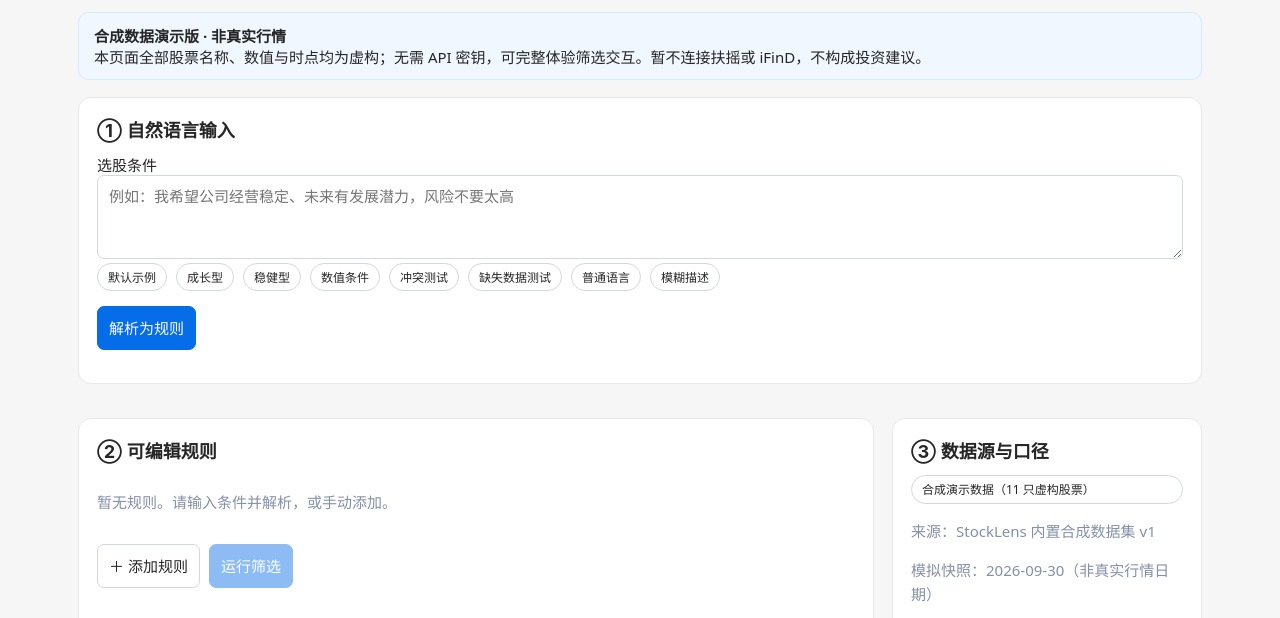
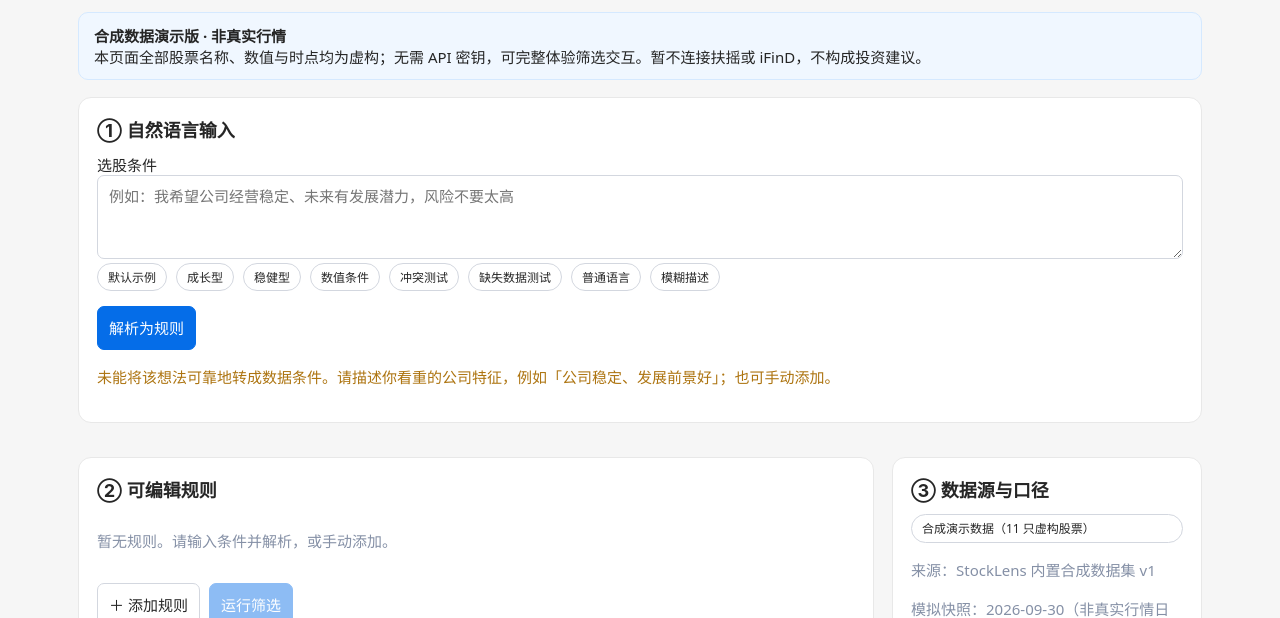
Before and after one commit to Mingzior/nlpStockWithStreategy, a website: page code/site/index.html in a window 1280 px wide. Both pictures are taken after a click on the button "解析为规则". Shown: the part 178-796 px from the top of the page. Drawn offline with Linux system fonts and the light colour scheme.

Commit message:
fix: semantic layperson intent to editable proxy metrics; explicitly group included stocks first

```diff
--- a/code/site/index.html
+++ b/code/site/index.html
@@ -23,7 +23,33 @@ const concepts=[["经营稳定","roe",">=",12],["经营稳健","roe",">=",12],["
 const aliases={"PE":"pe","市盈率":"pe","PB":"pb","市净率":"pb","ROE":"roe","毛利率":"gross_margin","资产负债率":"debt_ratio","负债率":"debt_ratio","营收增长":"revenue_growth","营收增速":"revenue_growth","营收同比":"revenue_growth","营业收入增长率":"revenue_growth","净利润增长":"net_profit_growth","利润增速":"net_profit_growth","净利润增速":"net_profit_growth","净利润同比":"net_profit_growth","波动率":"volatility_60d","最大回撤":"max_drawdown_1y","回撤":"max_drawdown_1y"};
 const opAlias={"不少于":">=","超过":">","达到":">=","≥":">=","≤":"<=","不低于":">=","不高于":"<=","不超过":"<=","至少":">=","大于":">","高于":">","小于":"<","低于":"<"};
 const numberRe=/(营业收入增长率|净利润增速|净利润同比|营收同比|PE|PB|ROE|市盈率|市净率|毛利率|资产负债率|负债率|营收增长|营收增速|净利润增长|利润增速|波动率|最大回撤|回撤)\s*(?:TTM\s*)?(>=|<=|≥|≤|>|<|不低于|不高于|不超过|不少于|至少|超过|达到|大于|小于|高于|低于)\s*(-?\d+(?:\.\d+)?)\s*%?/ig;
-function parse(q){const found=[],n=[];for(const part of q.split(/[，,、；;。\n]+|并且|而且|同时/).map(x=>x.trim()).filter(Boolean)){let matched=false;const matches=[...part.matchAll(numberRe)];for(const m of matches){const key=aliases[m[1].toUpperCase()]||aliases[m[1]];if(key){found.push(rule(key,opAlias[m[2]]||m[2],Number(m[3]),m[0]));matched=true}}const remainder=part.replace(numberRe," ");const seen=[];for(const [phrase,k,op,v,v2]of [...concepts].sort((a,b)=>b[0].length-a[0].length)){if(remainder.includes(phrase)&&!seen.some(x=>x.includes(phrase))){seen.push(phrase);found.push(rule(k,op,v,phrase,v2));matched=true;if(["经营改善","业绩改善","经营稳定","经营稳健","公司稳定","稳定的公司"].includes(phrase))found.push(rule("net_profit_growth",">=",10,phrase));if(phrase==="低估值")found.push(rule("pb","<=",2,phrase));if(["走势稳定","低波动","风险低","风险比较低","风险不要太高","风险小"].includes(phrase))found.push(rule("max_drawdown_1y","<=",25,phrase));if(["估值合理","估值适中"].includes(phrase))n.push("“"+phrase+"”默认解释为 PE 8–30 倍，属于可编辑的演示假设")}}if(/好公司|值得买|优质|龙头|靠谱|稳赚|必涨/.test(remainder)){n.push("主观描述“"+remainder+"”无法确定量化阈值，请手动编辑或补充条件");matched=true}if(!matched)n.push("暂时无法理解「"+part+"」。可尝试「经营稳定、发展前景好、风险低」，或手动添加规则")}if(found.length)n.unshift("已将普通语言转为 "+found.length+" 条候选量化条件。阈值为演示假设，请逐条检查、修改并确认；这些指标不能证明未来发展前景。");return{rules:found,notes:n}}
+function parse(q){
+ const found=[],n=[],intents=[];
+ const normalized=q.replace(/\s+/g,"").replace(/％/g,"%");
+ const groups=[
+  {label:"公司经营稳定",test:/(公司|企业|经营|业绩|盈利|财务).{0,7}(稳|可靠|扎实|持续|健康)|稳健经营|稳定的公司|稳定盈利/,rules:[["roe",">=",12],["net_profit_growth",">=",0]],explain:"用盈利能力和利润是否增长作为经营稳定的部分代理指标；不能证明连续多年稳定"},
+  {label:"发展前景好",test:/(发展|成长|前景|未来|潜力|空间|机会).{0,8}(好|大|强|广阔|可观|不错|优秀|向好|看好)|有潜力|高成长|成长性/,rules:[["revenue_growth",">=",15],["net_profit_growth",">=",10]],explain:"以收入与利润增长作为成长性的历史代理指标，不能预测未来前景"},
+  {label:"风险较低",test:/风险.{0,5}(低|小|少|可控|不高)|稳妥|稳一点|不想亏太多|波动.{0,4}(小|低)|走势稳定/,rules:[["volatility_60d","<=",30],["max_drawdown_1y","<=",25]],explain:"使用历史波动与回撤衡量部分价格风险，不代表未来不会亏损"},
+  {label:"估值相对合理",test:/估值.{0,5}(合理|便宜|低|不高|适中)|价格.{0,4}(便宜|合理)|性价比高/,rules:[["pe","between",8,30],["pb","<=",3]],explain:"采用估值区间的演示默认值，须考虑行业差异"}
+ ];
+ const used=[];
+ for(const g of groups)if(g.test.test(normalized)){
+  intents.push(g);used.push(g.label);
+  for(const [metric,op,value,value2]of g.rules)found.push(rule(metric,op,value,g.label+"（系统建议，待确认）",value2));
+ }
+ const numeric=[...q.matchAll(numberRe)];
+ for(const m of numeric){const key=aliases[m[1].toUpperCase()]||aliases[m[1]];if(key)found.push(rule(key,opAlias[m[2]]||m[2],Number(m[3]),"用户明确条件："+m[0]))}
+ if(!intents.length&&!numeric.length){
+  const seen=[];
+  for(const [phrase,k,op,v,v2]of [...concepts].sort((x,y)=>y[0].length-x[0].length))if(normalized.includes(phrase)&&!seen.some(x=>x.includes(phrase))){
+   seen.push(phrase);found.push(rule(k,op,v,phrase+"（系统建议，待确认）",v2));
+  }
+ }
+ if(!found.length)n.push("未能将该想法可靠地转成数据条件。请描述你看重的公司特征，例如「公司稳定、发展前景好」；也可手动添加。");
+ else n.push("系统提出 "+found.length+" 条候选数据条件，均可检查、修改。系统建议的阈值不是你输入的事实，也不保证未来表现。");
+ for(const g of intents)n.push(g.label+" → "+g.rules.map(x=>defs[x[0]][0]+" "+x[1]+" "+x[2]+(x[3]===undefined?"":"～"+x[3])+defs[x[0]][1]).join("、")+"。解释："+g.explain);
+ return{rules:found,notes:n,intents:used};
+}
 function conflictList(rs){const out=[];for(const r of rs)if(!Number.isFinite(r.value)||(r.op==="between"&&(!Number.isFinite(r.value2)||r.value2<r.value)))out.push(defs[r.metric][0]+" 的阈值无效或区间倒置");for(const k of keys){const same=rs.filter(r=>r.metric===k);let lo=-Infinity,hi=Infinity,ls=false,hs=false;for(const r of same){if([">",">=","between"].includes(r.op)){if(r.value>lo){lo=r.value;ls=r.op===">"}else if(r.value===lo&&r.op===">")ls=true}if(["<","<=","between"].includes(r.op)){const x=r.op==="between"?r.value2:r.value;if(x<hi){hi=x;hs=r.op==="<"}else if(x===hi&&r.op==="<")hs=true}}if(lo>hi||(lo===hi&&(ls||hs)))out.push(defs[k][0]+" 存在矛盾区间：下界 "+lo+"，上界 "+hi)}return out}
 function check(v,r){if(v===null||v===undefined||!Number.isFinite(v))return"missing";return r.op==="between"?(v>=r.value&&v<=r.value2?"pass":"fail"):({">":v>r.value,">=":v>=r.value,"<":v<r.value,"<=":v<=r.value}[r.op]?"pass":"fail")}
 function evaluate(rs){return stocks.map(s=>{const checks=rs.map(r=>({rule:r,value:s.metrics[r.metric],result:check(s.metrics[r.metric],r)}));return{stock:s,checks,status:checks.some(c=>c.result==="fail")?"excluded":checks.some(c=>c.result==="missing")?"unknown":"included"}})}
@@ -53,13 +79,13 @@ function renderResults(){if(!last)return;
  $("result-meta").textContent="合成数据 · "+last.at+" · 共 "+last.results.length+" 只";
  const shown=orderedResults(last.results.filter(x=>$("filter").value==="all"||x.status===$("filter").value));
  $("stock-results").innerHTML=shown.map((item,i)=>{const {stock,checks,status}=item;
- return '<div class="stock" data-status="'+status+'" data-code="'+stock.code+'"><div class="row"><label><input type="checkbox" class="select-stock" data-code="'+stock.code+'" '+(selected.includes(stock.code)?"checked":"")+' '+(!selected.includes(stock.code)&&selected.length>=4?"disabled":"")+'> 对比</label><strong>'+(status==="included"?"候选 #"+(i+1)+" · ":"")+esc(stock.name)+'</strong><span class="muted">'+stock.code+' · '+esc(stock.industry)+'</span><span class="tag '+({included:"ok",excluded:"bad",unknown:"unknown"}[status])+'">'+statusText(status)+'</span></div><p class="'+({included:"ok",excluded:"bad",unknown:"unknown"}[status])+'">'+esc(reasonText(item))+'</p><details><summary>查看 '+checks.length+' 条规则的逐项数据证据</summary>'+checks.map(c=>'<div class="check"><span class="'+({pass:"ok",fail:"bad",missing:"unknown"}[c.result])+'">'+({pass:"通过",fail:"未通过",missing:"缺失"}[c.result])+'</span> · '+esc(defs[c.rule.metric][0])+' '+esc(c.rule.op)+" "+esc(c.rule.value)+(c.rule.op==="between"?"–"+esc(c.rule.value2):"")+defs[c.rule.metric][1]+'；实际值：'+(c.value==null?"缺失":esc(c.value)+defs[c.rule.metric][1])+'；口径：'+esc(defs[c.rule.metric][2])+'；模拟快照：2026-09-30；来源：合成数据 v1（虚构）；规则来源：'+esc(c.rule.origin)+'</div>').join("")+'</details></div>'
+ return (i===0||shown[i-1].status!==status?'<h3 class="result-group" data-group="'+status+'">'+({included:'① 优先展示：入选候选股票',unknown:'② 待核实：数据缺失',excluded:'③ 未入选：未满足条件'}[status])+'（'+shown.filter(x=>x.status===status).length+' 只）</h3>':'')+'<div class="stock" data-status="'+status+'" data-code="'+stock.code+'"><div class="row"><label><input type="checkbox" class="select-stock" data-code="'+stock.code+'" '+(selected.includes(stock.code)?"checked":"")+' '+(!selected.includes(stock.code)&&selected.length>=4?"disabled":"")+'> 对比</label><strong>'+(status==="included"?"候选 #"+(i+1)+" · ":"")+esc(stock.name)+'</strong><span class="muted">'+stock.code+' · '+esc(stock.industry)+'</span><span class="tag '+({included:"ok",excluded:"bad",unknown:"unknown"}[status])+'">'+statusText(status)+'</span></div><p class="'+({included:"ok",excluded:"bad",unknown:"unknown"}[status])+'">'+esc(reasonText(item))+'</p><details><summary>查看 '+checks.length+' 条规则的逐项数据证据</summary>'+checks.map(c=>'<div class="check"><span class="'+({pass:"ok",fail:"bad",missing:"unknown"}[c.result])+'">'+({pass:"通过",fail:"未通过",missing:"缺失"}[c.result])+'</span> · '+esc(defs[c.rule.metric][0])+' '+esc(c.rule.op)+" "+esc(c.rule.value)+(c.rule.op==="between"?"–"+esc(c.rule.value2):"")+defs[c.rule.metric][1]+'；实际值：'+(c.value==null?"缺失":esc(c.value)+defs[c.rule.metric][1])+'；口径：'+esc(defs[c.rule.metric][2])+'；模拟快照：2026-09-30；来源：合成数据 v1（虚构）；规则来源：'+esc(c.rule.origin)+'</div>').join("")+'</details></div>'
  }).join("")||'<p class="muted">该状态下暂无结果。</p>';
 }
 $("filter").onchange=renderResults;
 $("stock-results").onchange=e=>{if(!e.target.classList.contains("select-stock"))return;const code=e.target.dataset.code;selected=e.target.checked?[...selected,code].slice(0,4):selected.filter(x=>x!==code);renderResults();renderCompare()};
 function renderCompare(){if(selected.length<2){$("comparison").textContent="请至少选择 2 只股票（最多 4 只）。";return}const arr=stocks.filter(s=>selected.includes(s.code));$("comparison").innerHTML='<div style="overflow-x:auto"><table><thead><tr><th>指标</th>'+arr.map(s=>'<th>'+esc(s.name)+'</th>').join("")+'</tr></thead><tbody>'+keys.map(k=>'<tr><td>'+defs[k][0]+'（'+defs[k][1]+'）</td>'+arr.map(s=>'<td>'+(s.metrics[k]==null?"缺失":esc(s.metrics[k]))+'</td>').join("")+'</tr>').join("")+'</tbody></table></div>'}
-$("run").onclick=()=>{const errors=conflictList(rules);if(!rules.length||errors.length)return;const previous=last;const snapshot=rules.map(r=>({...r}));const results=evaluate(snapshot);last={rules:snapshot,results,at:new Date().toLocaleString("zh-CN")};dirty=false;$("dirty").textContent="";selected=[];renderResults();renderCompare();if(previous){const before=Object.fromEntries(previous.results.map(x=>[x.stock.code,x]));const changes=results.filter(x=>before[x.stock.code].status!==x.status);const details=changes.map(x=>{const old=before[x.stock.code];const oldChecks=Object.fromEntries(old.checks.map(c=>[c.rule.metric,c]));const why=x.checks.filter(c=>oldChecks[c.rule.metric]?.result!==c.result).map(c=>defs[c.rule.metric][0]+"从"+(oldChecks[c.rule.metric]?.result||"未设置")+"变为"+c.result).join("；");return '<li>'+esc(x.stock.name)+"："+statusText(old.status)+" → "+statusText(x.status)+(why?"（"+esc(why)+"）":"")+'</li>'}).join("");$("impact").innerHTML='<div class="notice"><strong>规则修改前后影响</strong><p>原入选 '+previous.results.filter(x=>x.status==="included").length+' 只 → 当前入选 '+results.filter(x=>x.status==="included").length+' 只；'+changes.length+' 只股票状态发生变化。</p>'+(details?'<ul>'+details+'</ul>':'<p>没有股票跨越入选、排除或未知状态；指标匹配仍可能发生变化。</p>')+'</div>'}else $("impact").innerHTML=""};
+$("run").onclick=()=>{const errors=conflictList(rules);if(!rules.length||errors.length)return;const previous=last;$("filter").value="all";const snapshot=rules.map(r=>({...r}));const results=evaluate(snapshot);last={rules:snapshot,results,at:new Date().toLocaleString("zh-CN")};dirty=false;$("dirty").textContent="";selected=[];renderResults();renderCompare();if(previous){const before=Object.fromEntries(previous.results.map(x=>[x.stock.code,x]));const changes=results.filter(x=>before[x.stock.code].status!==x.status);const details=changes.map(x=>{const old=before[x.stock.code];const oldChecks=Object.fromEntries(old.checks.map(c=>[c.rule.metric,c]));const why=x.checks.filter(c=>oldChecks[c.rule.metric]?.result!==c.result).map(c=>defs[c.rule.metric][0]+"从"+(oldChecks[c.rule.metric]?.result||"未设置")+"变为"+c.result).join("；");return '<li>'+esc(x.stock.name)+"："+statusText(old.status)+" → "+statusText(x.status)+(why?"（"+esc(why)+"）":"")+'</li>'}).join("");$("impact").innerHTML='<div class="notice"><strong>规则修改前后影响</strong><p>原入选 '+previous.results.filter(x=>x.status==="included").length+' 只 → 当前入选 '+results.filter(x=>x.status==="included").length+' 只；'+changes.length+' 只股票状态发生变化。</p>'+(details?'<ul>'+details+'</ul>':'<p>没有股票跨越入选、排除或未知状态；指标匹配仍可能发生变化。</p>')+'</div>'}else $("impact").innerHTML=""};
 const storageKey="stocklens.github-pages.strategies.v1";
 function getSaved(){try{const x=JSON.parse(localStorage.getItem(storageKey)||"[]");return Array.isArray(x)?x:[]}catch{return[]}}
 function renderSaved(){$("strategies").innerHTML=getSaved().map((s,i)=>'<div class="row" style="margin:8px 0"><button data-load="'+i+'" class="grow">'+esc(s.name)+'</button><button data-delete="'+i+'" aria-label="删除策略">×</button></div>').join("")||'<p class="muted">暂无已保存策略</p>'}
```
